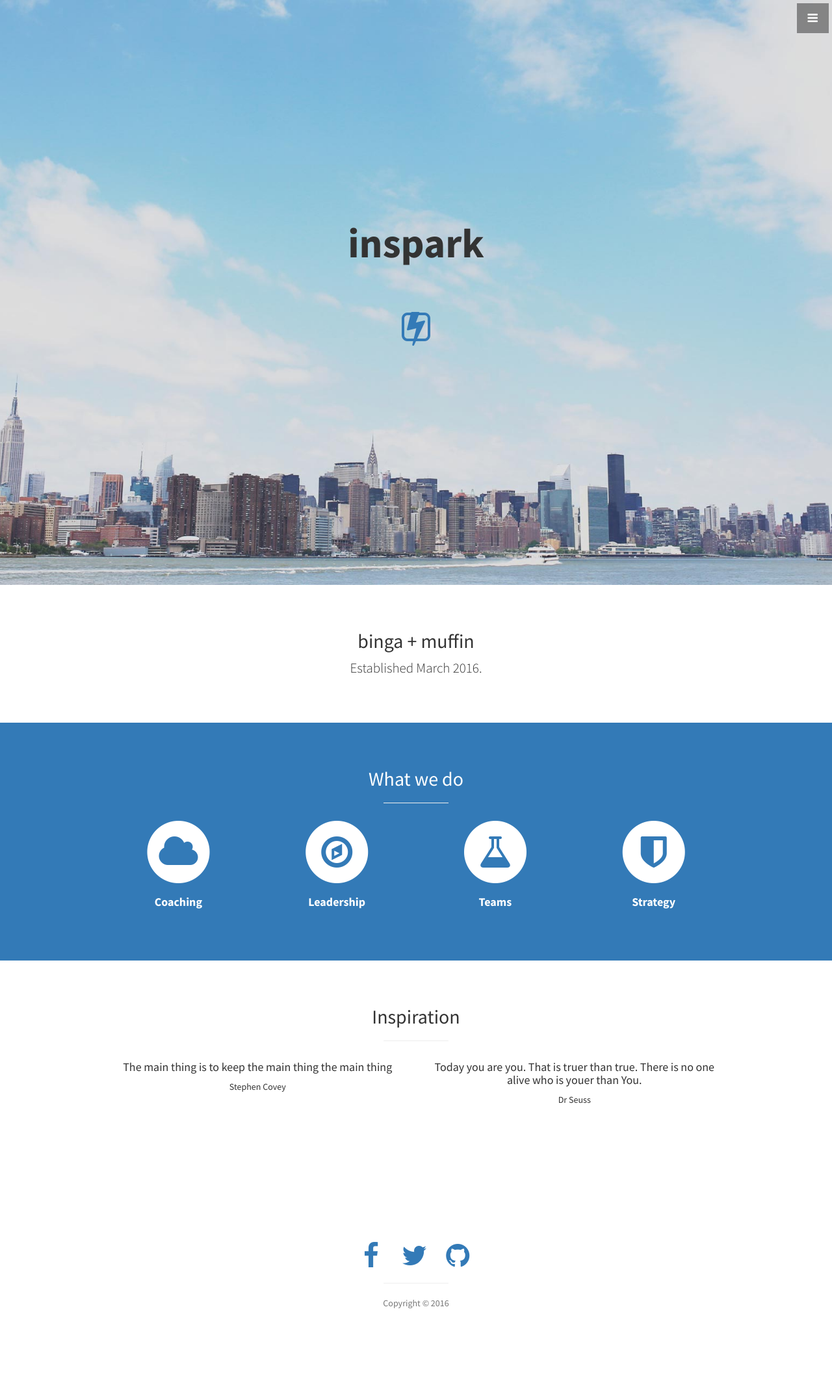
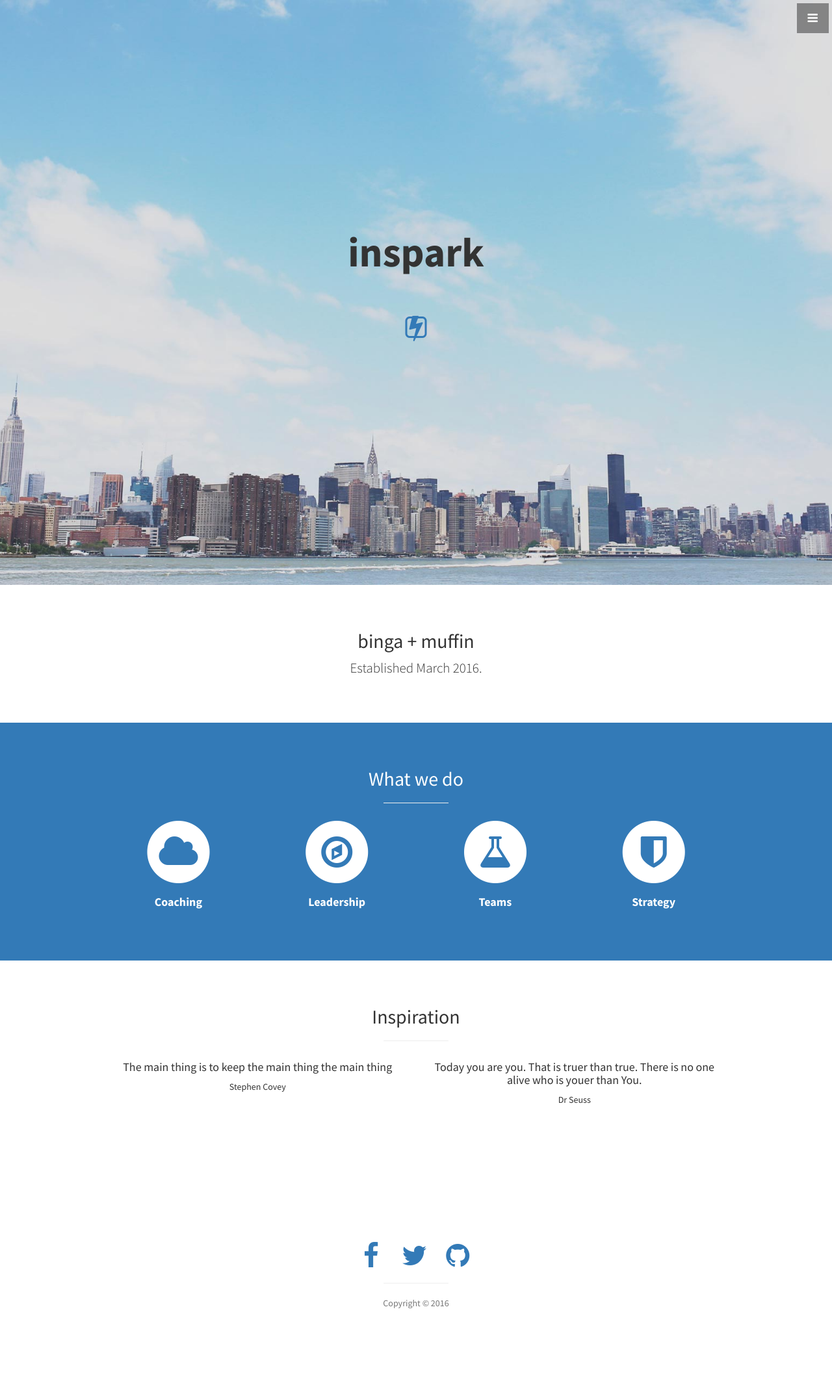
Before and after one commit to jikinluke8/inspark, a Jekyll site: the page built from index.html, in a window 1280 px wide. Shown: the whole page at 65% size. Built offline with Jekyll 4.4.1, drawn with Linux system fonts in a browser that asks for light colours.

Commit message:
Update header.html

```diff
--- a/_includes/header.html
+++ b/_includes/header.html
@@ -5,7 +5,7 @@
 
     <br>
     <a href="#about">
-     <span class="fa-stack fa-4x">
+     <span class="fa-stack fa-3x">
       <i class="fa fa-square-o fa-stack-3x"></i>
       <i class="fa fa-bolt fa-stack-1x"></i>
     </span>
```
